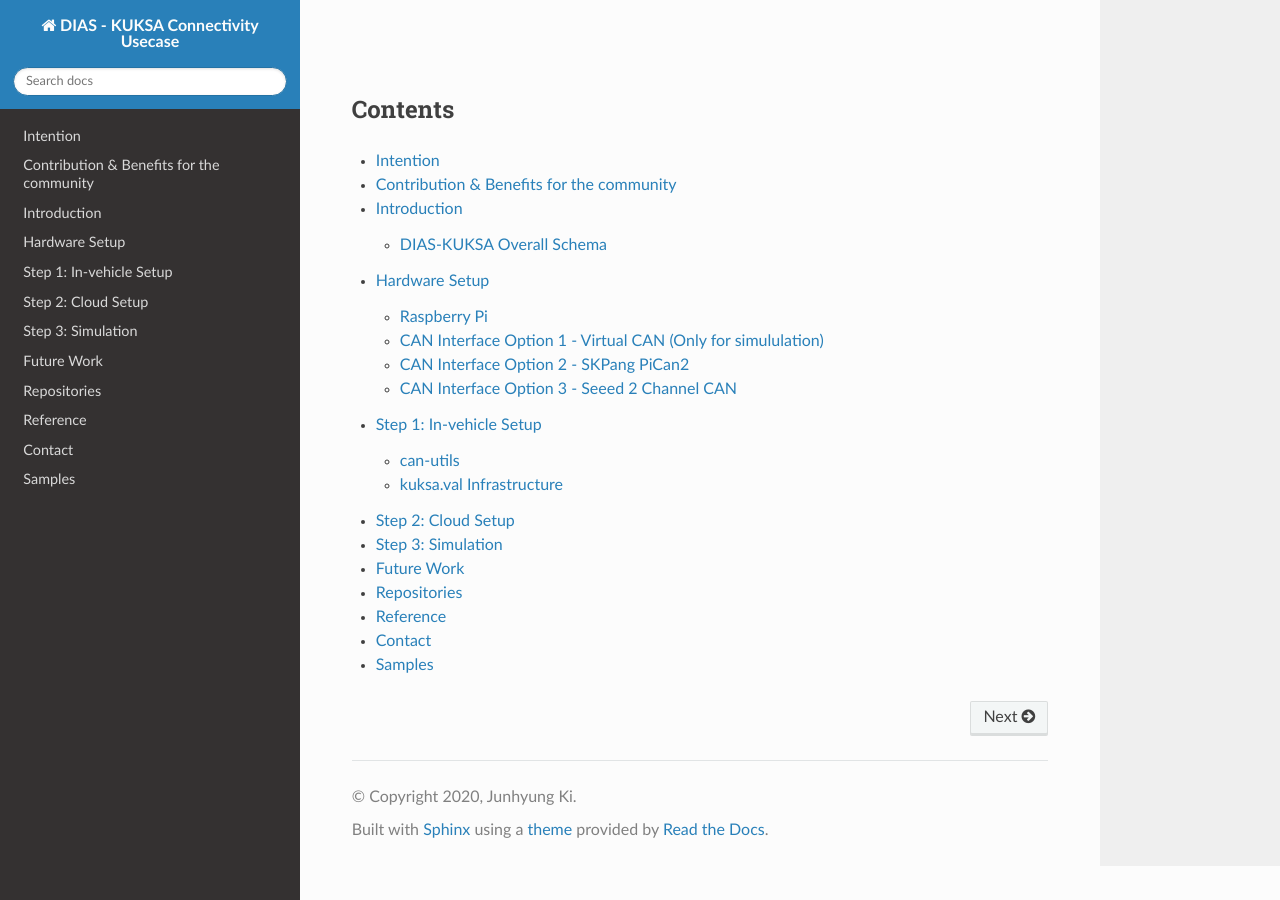
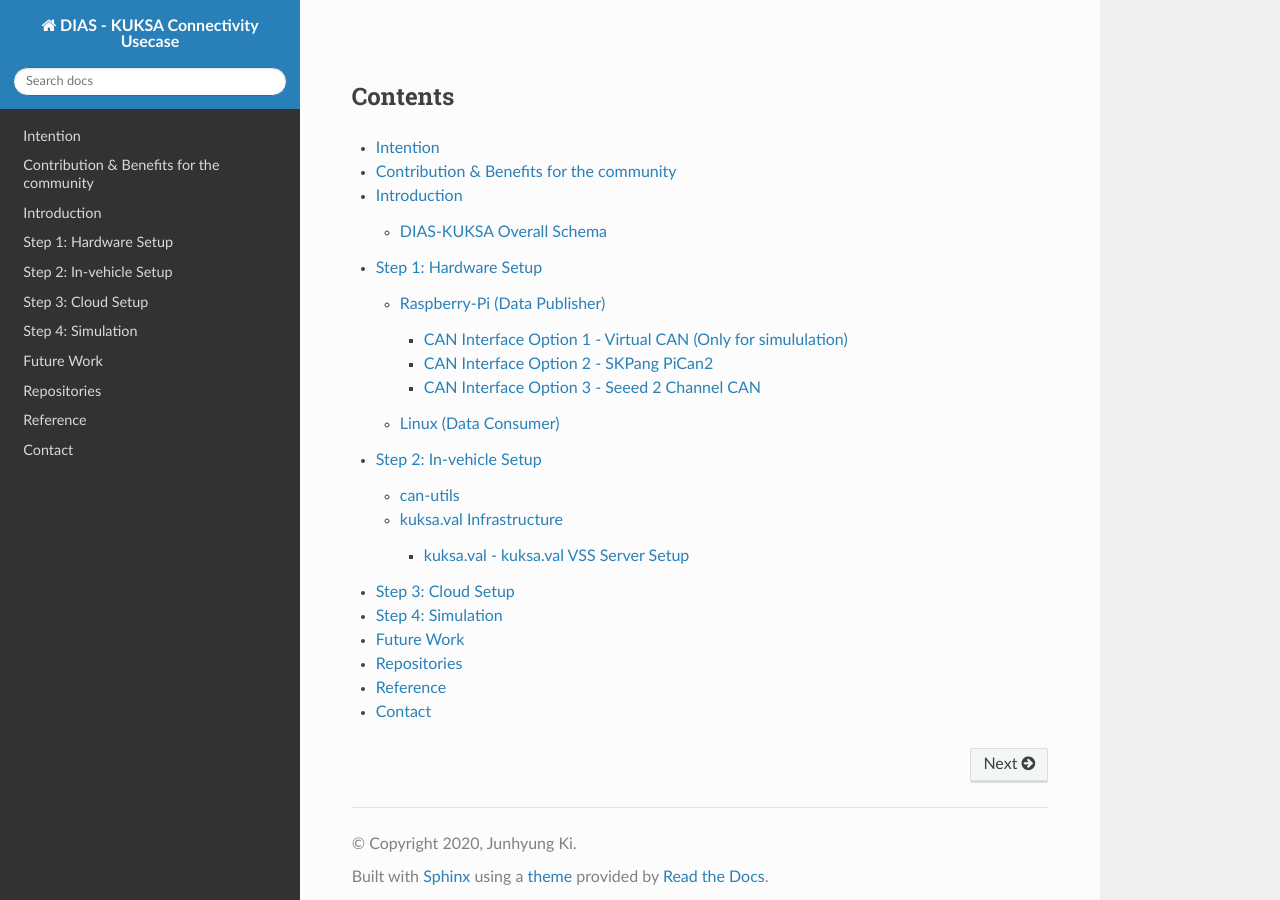
Before and after one commit to junh-ki/dias_kuksa_doc, a Sphinx documentation site: the page built from docs/source/index.rst, in a window 1280 px wide and 900 px high, scrolled down 723 px. Built offline with Sphinx 7.4.7 and the Read the Docs theme 2.0.0, drawn with Linux system fonts in a browser that asks for light colours; formulas are drawn with MathJax 3.

```diff
--- a/docs/source/index.rst
+++ b/docs/source/index.rst
@@ -3,10 +3,10 @@ DIAS: Smart Adaptive Remote Diagnostic Antitampering Systems - KUKSA Connectivit
 *****************************************************************************************
 
 .. figure:: /_images/dias.png
-	:width: 400
+	:width: 500
 	:align: center
 .. figure:: /_images/kuksa.png
-	:width: 200
+	:width: 150
 	:align: center
 
 Motivation
@@ -27,12 +27,11 @@ Contents
    Intention <contents/intention>
    Contribution & Benefits for the community <contents/contribution>
    Introduction <contents/intro>
-   Hardware Setup <contents/hwsetup>
-   Step 1: In-vehicle Setup <contents/invehicle>
-   Step 2: Cloud Setup <contents/cloud>
-   Step 3: Simulation <contents/sim>
+   Step 1: Hardware Setup <contents/hwsetup>
+   Step 2: In-vehicle Setup <contents/invehicle>
+   Step 3: Cloud Setup <contents/cloud>
+   Step 4: Simulation <contents/sim>
    Future Work <contents/future>
    Repositories <contents/repo>
    Reference <contents/reference>
    Contact <contents/contact>
-   Samples <contents/samples>
```
Also changed, not shown: docs/source/contents/hwsetup.rst (+18 -5 lines), docs/source/contents/invehicle.rst (+15 -0 lines), docs/source/contents/samples.rst (deleted, +0 -9 lines).
